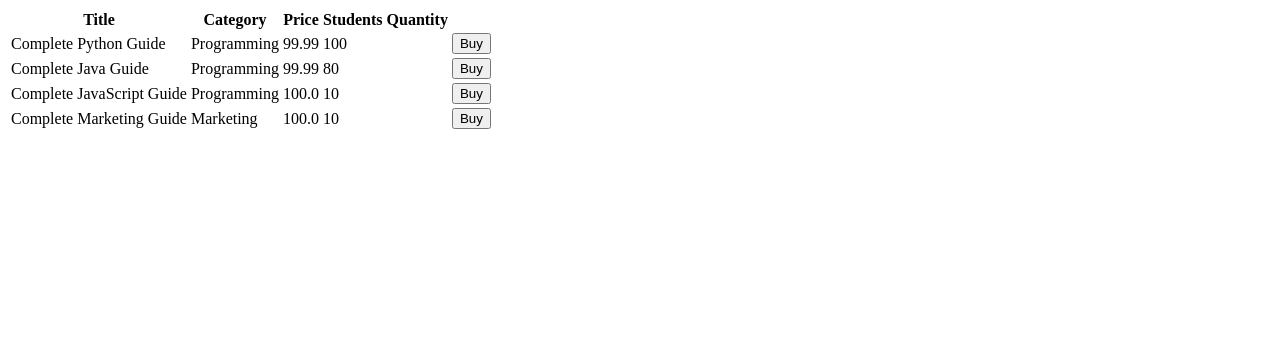
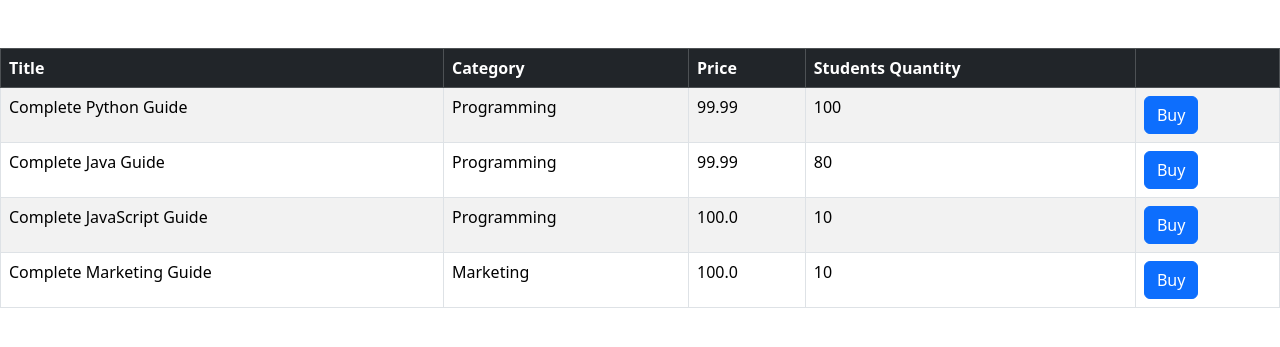
Before and after one commit to ramorozov/courses, a Django app: page /shop/ in a window 1280 px wide. Shown: the top 347 px of the page. Run offline with Django 4.2, Linux system fonts and the light colour scheme; data comes from the database, SQL or seed files in the repository.

Commit message:
Added Bootstap styles into courses templete

```diff
--- a/shop/templates/courses.html
+++ b/shop/templates/courses.html
@@ -1,6 +1,10 @@
 <!-- HTML шаблон страницы курсов -->
-<table>
-    <thead>
+<head>
+    <!-- Получение Bootstrap -->
+    <link href="https://cdn.jsdelivr.net/npm/bootstrap@5.3.3/dist/css/bootstrap.min.css" rel="stylesheet" integrity="sha384-QWTKZyjpPEjISv5WaRU9OFeRpok6YctnYmDr5pNlyT2bRjXh0JMhjY6hW+ALEwIH" crossorigin="anonymous">
+</head>
+<table class="table mt-5 table-bordered table-striped table-hover">
+    <thead class="table-dark">
         <tr>
             <th>Title</th>
             <th>Category</th>
@@ -16,7 +20,7 @@
             <td>{{ course.category }}</td>
             <td>{{ course.price }}</td>
             <td>{{ course.students_qty }}</td>
-            <td><button>Buy</button></td>
+            <td><button class="btn btn-primary">Buy</button></td>
         </tr>
         {% endfor %}
     </tbody>
```
